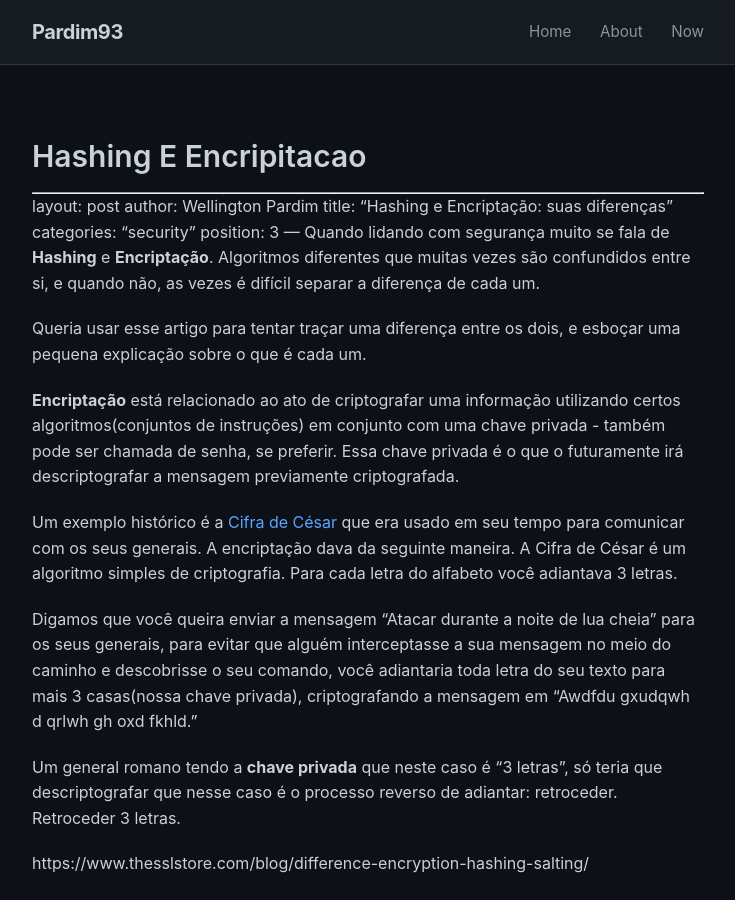
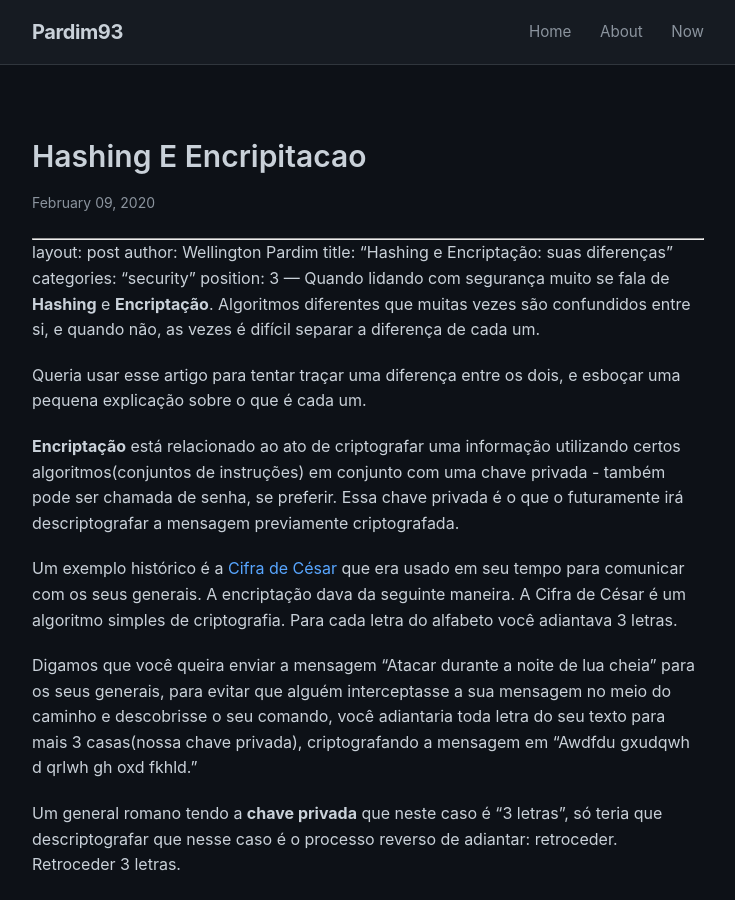
Before and after one commit to Pardim93/Pardim93.github.io, a Jekyll site: the page built from _posts/2020-02-09-Hashing-e-Encripitacao.md, in a window 1280 px wide and 900 px high. Shown: the whole window, without its empty margins (272-1007 px from the left). Built offline with Jekyll 4.4.1, drawn with Linux system fonts in a browser that asks for light colours; our own code applies the rules of GitHub Pages for plain Markdown files.

Commit message:
Update post.html

```diff
--- a/_layouts/post.html
+++ b/_layouts/post.html
@@ -1,14 +1,22 @@
 ---
 layout: default
-comments: true
 ---
-<div class="wrapper post-header">
 
-    <h1 class="post-title">{{ page.title }}</h1>
+<article class="post">
+  <h1>{{ page.title }}</h1>
+  <time datetime="{{ page.date | date_to_xmlschema }}">{{ page.date | date: "%B %d, %Y" }}</time>
 
+  <div class="post-content">
+    {{ content }}
+  </div>
 
-    <div class="page-content">
-        {{ content }}
-    </div>
-
-</div>
+  <div class="post-meta">
+    {% if page.tags %}
+      <div class="tags">
+        {% for tag in page.tags %}
+          <span class="tag">{{ tag }}</span>
+        {% endfor %}
+      </div>
+    {% endif %}
+  </div>
+</article>
```
